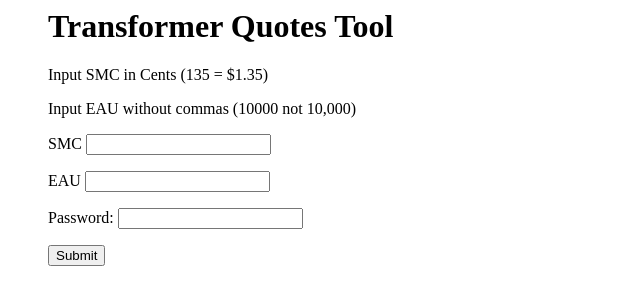
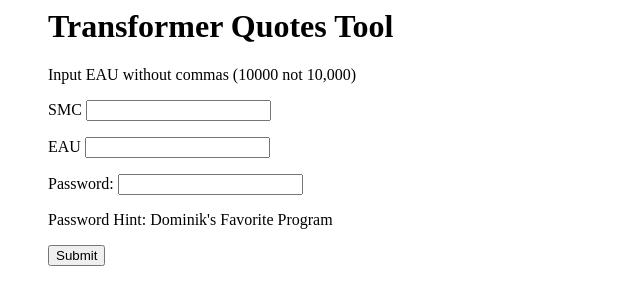
Before and after one commit to cameronreidalbin/mysite, a Django app: page /quotestool/ in a window 1280 px wide. Shown: the top 305 px of the page, without its empty margins (0-640 px from the left). Run offline with Django 3.2, Linux system fonts and the light colour scheme; data comes from the database, SQL or seed files in the repository.

Commit message:
prototype 2

```diff
--- a/quotestool/prediction.py
+++ b/quotestool/prediction.py
@@ -44,8 +44,8 @@ def predict(smc,eau):
                 sdpM += [dpMargin]
     plt.clf()
     plt.plot(udpQ,udpM,'ro',sdpQ,sdpM,'go')
-    plt.title('Quotes at Similar SMC')
+    plt.title('Past quotes at Similar SMC & Quantity')
     plt.xlabel('Quantity')
-    plt.ylabel('Margin')
+    plt.ylabel('% Margin')
     plt.savefig('quotestool/static/quotestool/otherstuff.png')
     return salesPredictions
--- a/quotestool/templates/quotestool/input.html
+++ b/quotestool/templates/quotestool/input.html
@@ -1,17 +1,17 @@
 <ul>
 <h1>Transformer Quotes Tool</h1>
 
-<p>Input SMC in Cents (135 = $1.35)</p>
 <p>Input EAU without commas (10000 not 10,000)</p>
 
 <form action="/quotestool/results/" method="get">
 {% for parameter in parameterList %}
     <label for="{{ parameter.name }}">{{ parameter.name }}</label>
-    <input type="number" name="{{ parameter.name }}">
+    <input type="number" step="0.01" name="{{ parameter.name }}">
     </p>
 {% endfor %}
 <label for="pwd">Password:</label>
 <input type="password" id="pwd" name="pwd" minlength="8"></p>
+<p>Password Hint: Dominik's Favorite Program</p>
 <input type="submit" value="Submit">
 </form>
 </ul>
--- a/quotestool/templates/quotestool/results.html
+++ b/quotestool/templates/quotestool/results.html
@@ -1,16 +1,16 @@
 <ul>
 <h1>Results</h1>
 </p>
-Computer Predicted Successful Margins Are:
+Computer thinks THESE prices will win:
 </p>
 {% for each in prediction %}
     Margin = {{ each.0 }}%,  Price = ${{ each.1|floatformat:2 }}
     </br>
 {% endfor %}
-If you see nothing above, the model thinks no margin will be successful...
+If you see nothing above, the computer thinks you're screwed...
 </p>
 {% load static %}
 <img src="{% static "quotestool/otherstuff.png" %}" alt="My image">
 </p>
-<a href="/quotestool/">Go Back?</a>
+<a href="/quotestool/">Try another SMC & EAU</a>
 </ul>
--- a/quotestool/views.py
+++ b/quotestool/views.py
@@ -6,22 +6,26 @@ from django.shortcuts import render
 from .models import Parameter
 from .prediction import predict
 
-Parameter.objects.all().delete()
-smc = Parameter(name="SMC")
-eau = Parameter(name="EAU")
-smc.save()
-eau.save()
-
 def input(request):
+    Parameter.objects.all().delete()
+    smc = Parameter(name="SMC")
+    eau = Parameter(name="EAU")
+    smc.save()
+    eau.save()
     parameterList = Parameter.objects.all()
     context = {'parameterList': parameterList}
     return render(request, 'quotestool/input.html', context)
 
 def results(request):
+    Parameter.objects.all().delete()
+    smc = Parameter(name="SMC")
+    eau = Parameter(name="EAU")
+    smc.save()
+    eau.save()
     parameterList = Parameter.objects.all()
     smc = Parameter.objects.get(name="SMC")
     eau = Parameter.objects.get(name="EAU")
-    smc.quantity = int(request.GET['SMC'])
+    smc.quantity = 100*float(request.GET['SMC'])
     eau.quantity = int(request.GET['EAU'])
     password = request.GET['pwd']
     smc.save()
```
Also changed, not shown: quotestool/static/quotestool/otherstuff.png.
